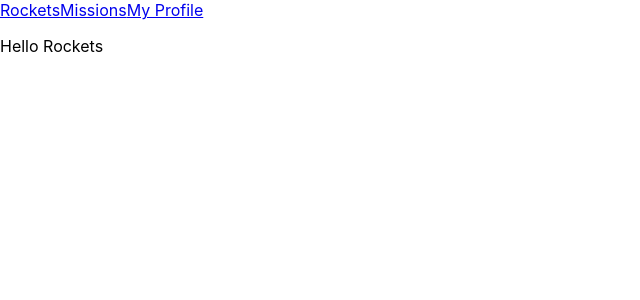
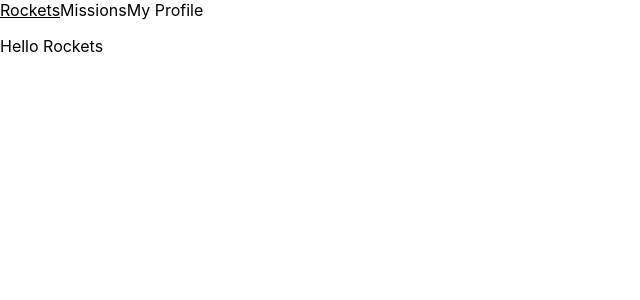
Before and after one commit to yuvenalmash/space-travelers-hub, a React (Create React App) app: page / in a window 1280 px wide. Shown: the top 300 px of the page, without its empty margins (0-640 px from the left). Built offline with nearby package versions, Linux system fonts and the light colour scheme.

Commit message:
Add styling to indicated active navigation

```diff
--- /dev/null
+++ b/src/ui/Nav.css
@@ -0,0 +1,15 @@
+.header nav {
+  height: 100%;
+}
+
+.header a {
+  color: #000;
+  text-decoration: none;
+}
+
+a:hover,
+a:active,
+a.active {
+  padding-bottom: 0.25rem;
+  text-decoration: underline;
+}
--- a/src/ui/Nav.js
+++ b/src/ui/Nav.js
@@ -1,11 +1,20 @@
 import { NavLink } from 'react-router-dom';
+import './Nav.css';
 
 const Nav = () => (
-  <nav>
-    <NavLink to="/">Rockets</NavLink>
-    <NavLink to="/missions">Missions</NavLink>
-    <NavLink to="/myProfile">My Profile</NavLink>
-  </nav>
+  <header className="header">
+    <nav>
+      <NavLink activeClassname="" to="/">
+        Rockets
+      </NavLink>
+      <NavLink activeClassname="" to="/missions">
+        Missions
+      </NavLink>
+      <NavLink activeClassname="" to="/myProfile">
+        My Profile
+      </NavLink>
+    </nav>
+  </header>
 );
 
 export default Nav;
```
